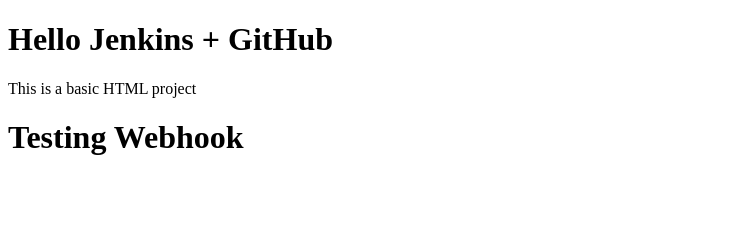
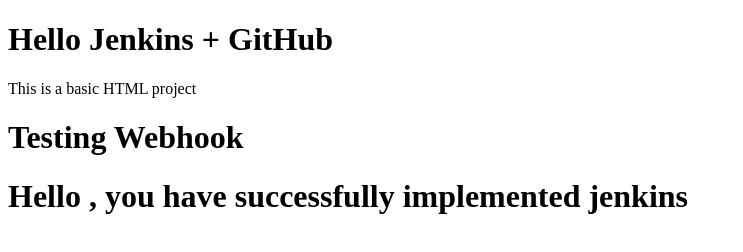
Before and after one commit to kalai-aws/Test, a plain HTML site: page index.html in a window 1280 px wide. Shown: the whole page, without its empty margins (0-743 px from the left). Drawn offline with Linux system fonts and the light colour scheme.

Commit message:
3rd webhook successfull

```diff
--- a/index.html
+++ b/index.html
@@ -9,3 +9,4 @@
 </body>
 </html>
 <h1>Testing Webhook</h1>
+<h1>Hello , you have successfully implemented jenkins</h1>
```
